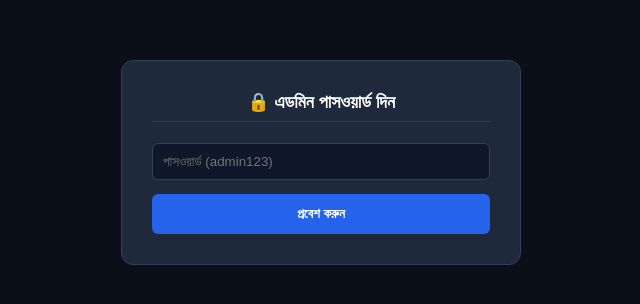
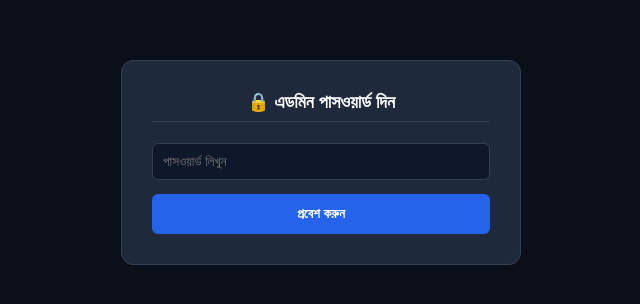
Before and after one commit to dsbroy2-creator/accessories-adda-hub, a website: page admin.html in a window 1280 px wide. Shown: the part 238-542 px from the top of the page, 319-959 px from the left. Drawn offline with Linux system fonts and the light colour scheme.

Commit message:
Update admin password input placeholder text

```diff
--- a/admin.html
+++ b/admin.html
@@ -41,7 +41,8 @@
         <div class="login-box">
             <h2 style="color: #fff; margin-bottom: 15px;">🔒 এডমিন পাসওয়ার্ড দিন</h2>
             <form id="loginForm">
-                <input type="password" id="adminPass" placeholder="পাসওয়ার্ড (admin123)" required>
+          <input type="password" id="adminPass" placeholder="পাসওয়ার্ড লিখুন" required autocomplete="new-password">
+
                 <button type="submit">প্রবেশ করুন</button>
             </form>
             <p id="loginErr" style="color: #ef4444; margin-top: 10px; font-size: 14px; display: none;"></p>
```
